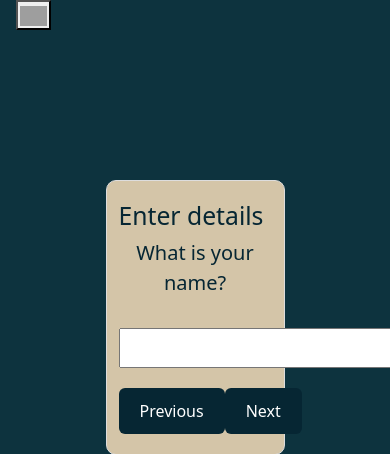
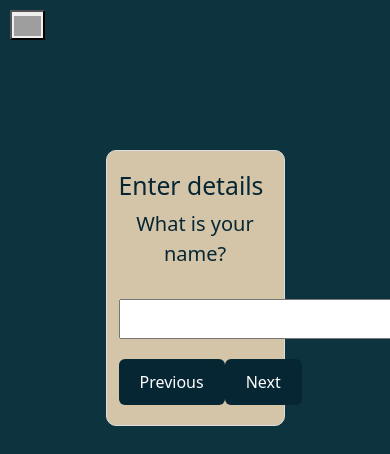
Before and after one commit to AfrahhhK/StudyPlanner, a PHP site: page / in a window 390 px wide; the page is wider, and only the part inside the window is pictured. Shown: the top 454 px of that part. Run offline with PHP 8.4, Linux system fonts and the light colour scheme; grey boxes are pictures that could not be loaded.

Commit message:
Update style.css
updated style for hamburger button

```diff
--- a/style.css
+++ b/style.css
@@ -304,3 +304,16 @@ input[type="text"] {
 .question label {
     padding-bottom: 30px;
 }
+ #toggleButton {
+    position: fixed;
+    top: 10px;
+    left: 10px;
+    z-index: 1000; /* Ensure it's above other elements if needed */
+    cursor: pointer;
+}
+
+/* Additional styles for the icon if needed */
+#toggleButton img {
+    height: 24px;
+    padding: 2px;
+}
```
